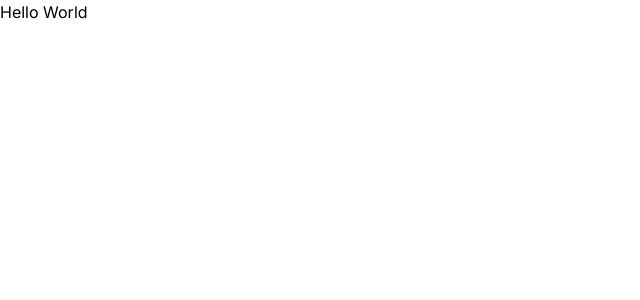
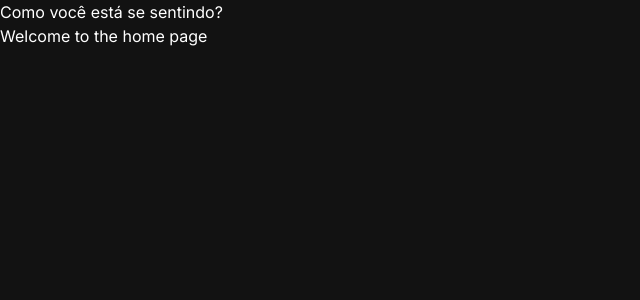
Before and after one commit to tavareshenrique/pick-one, a Next.js app: page / in a window 1280 px wide. Shown: the top 300 px of the page, without its empty margins (0-640 px from the left). Built offline with nearby package versions, Linux system fonts and the light colour scheme.

Commit message:
feat: add theme

```diff
--- a/src/app/layout.tsx
+++ b/src/app/layout.tsx
@@ -2,6 +2,7 @@ import './globals.css'
 
 import type { Metadata } from 'next'
 import { Inter } from 'next/font/google'
+import { ThemeProvider } from 'next-themes'
 
 const inter = Inter({ subsets: ['latin'] })
 
@@ -18,7 +19,9 @@ export default function RootLayout({
 }>) {
   return (
     <html lang="pt-BR">
-      <body className={inter.className}>{children}</body>
+      <body className={inter.className}>
+        <ThemeProvider defaultTheme="dark">{children}</ThemeProvider>
+      </body>
     </html>
   )
 }
--- a/src/app/page.tsx
+++ b/src/app/page.tsx
@@ -1,3 +1,10 @@
 export default function Home() {
-  return <h1>Hello World</h1>
+  return (
+    <main>
+      <section>
+        <h1>Como você está se sentindo?</h1>
+        <p>Welcome to the home page</p>
+      </section>
+    </main>
+  )
 }
```
